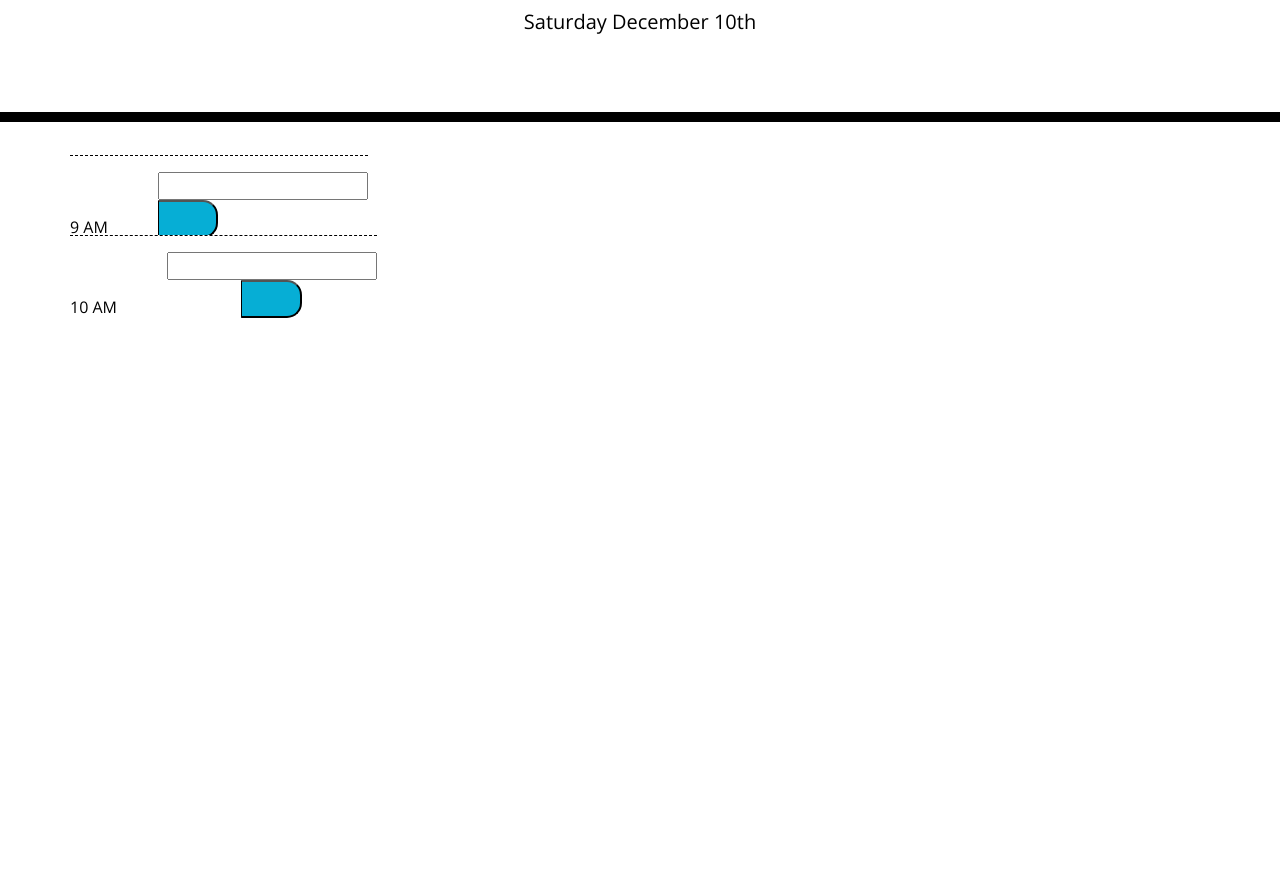
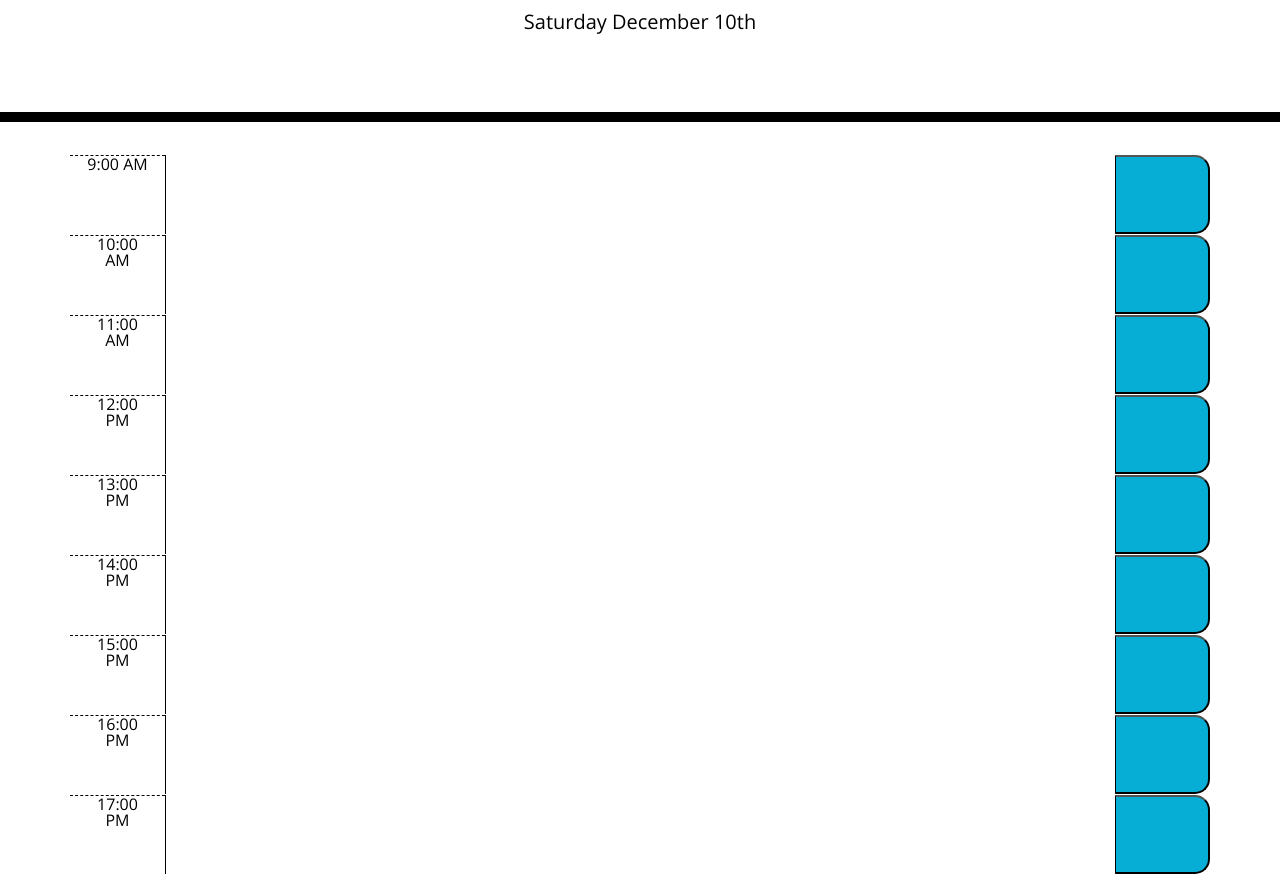
Before and after one commit to LiamLJhoward/Work-Day-Scheduler, a plain HTML site: page index.html in a window 1280 px wide. Shown: the part 182-1056 px from the top of the page. Before the commit the page ends 800 px from the top, so only its background shows below. Drawn offline with nearby package versions, Linux system fonts and the light colour scheme.

Commit message:
added full working day and arranged layout

```diff
--- a/index.html
+++ b/index.html
@@ -30,16 +30,51 @@
     </header>
     <div class="container">
       <!-- Timeblocks go here -->
-            <div class="row time-timeblock">
-             <label class="hour">9 AM<label>
-            <input type="text" id="event"></input>
-            <button class="saveBtn">
+            <div class="row time-block">
+             <label class="hour col-1">9:00 AM</label>
+             <input class="textarea col-10" type="text" id="event"></input>
+             <button class="saveBtn col-1">
            </div>
-            <div class="row time-block">
-             <label class="hour">10 AM<label>
-            <input type="text" id="event"></input>
-            <button class="saveBtn">
-           </div>
+           <div class="row time-block">
+            <label class="hour col-1">10:00 AM</label>
+            <input class="textarea col-10" type="text" id="event"></input>
+            <button class="saveBtn col-1">
+          </div>
+          <div class="row time-block">
+            <label class="hour col-1">11:00 AM</label>
+            <input class="textarea col-10"type="text" id="event"></input>
+            <button class="saveBtn col-1">
+          </div>
+          <div class="row time-block">
+            <label class="hour col-1">12:00 PM</label>
+            <input class="textarea col-10"type="text" id="event"></input>
+            <button class="saveBtn col-1">
+          </div>
+          <div class="row time-block">
+            <label class="hour col-1">13:00 PM</label>
+            <input class="textarea col-10"type="text" id="event"></input>
+            <button class="saveBtn col-1">
+          </div>
+          <div class="row time-block">
+            <label class="hour col-1">14:00 PM</label>
+            <input class="textarea col-10"type="text" id="event"></input>
+            <button class="saveBtn col-1">
+          </div>
+          <div class="row time-block">
+            <label class="hour col-1">15:00 PM</label>
+            <input class="textarea col-10"type="text" id="event"></input>
+            <button class="saveBtn col-1">
+          </div>
+          <div class="row time-block">
+            <label class="hour col-1">16:00 PM</label>
+            <input class="textarea col-10"type="text" id="event"></input>
+            <button class="saveBtn col-1">
+          </div>
+          <div class="row time-block">
+            <label class="hour col-1">17:00 PM</label>
+            <input class="textarea col-10"type="text" id="event"></input>
+            <button class="saveBtn col-1">
+          </div>
        </div>
 
 
--- a/style.css
+++ b/style.css
@@ -1,10 +1,10 @@
 body {
-  font-family: 'Open Sans', sans-serif;
+  font-family: "Open Sans", sans-serif;
   font-size: 16px;
   line-height: 1;
 }
 
-textarea {
+.textarea {
   background: transparent;
   border: none;
   resize: none;
@@ -23,6 +23,12 @@ textarea {
 
 .description {
   white-space: pre-wrap;
+}
+
+.container {
+  display: flex;
+  flex-direction: column;
+  flex-wrap: nowrap;
 }
 
 .time-block {
```
